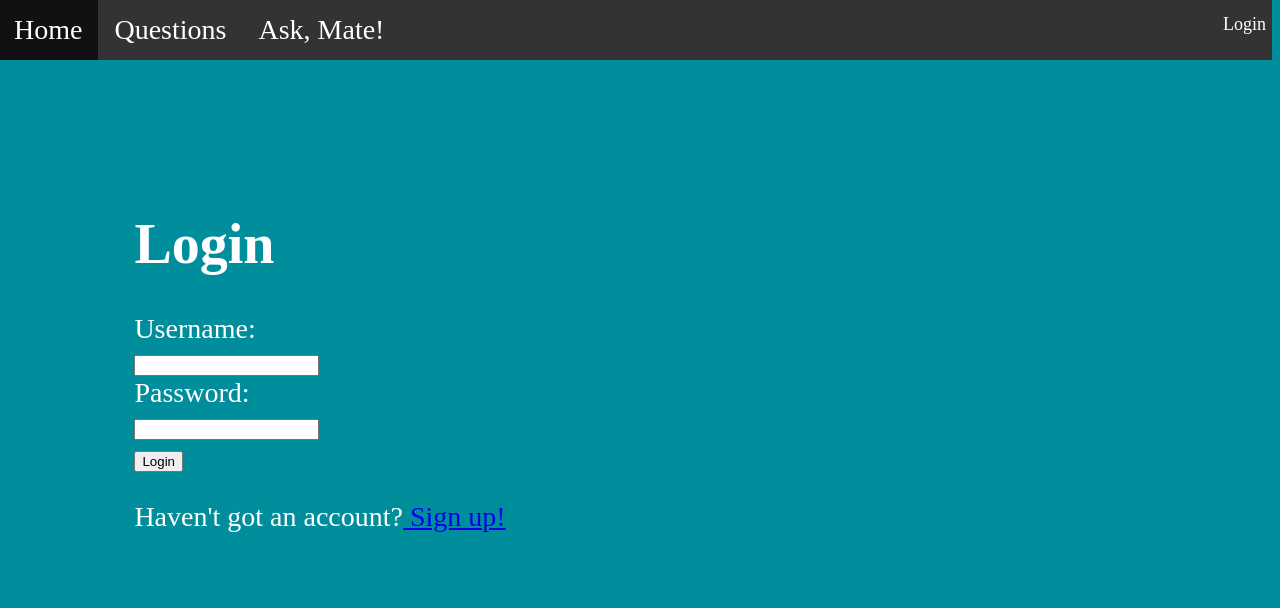
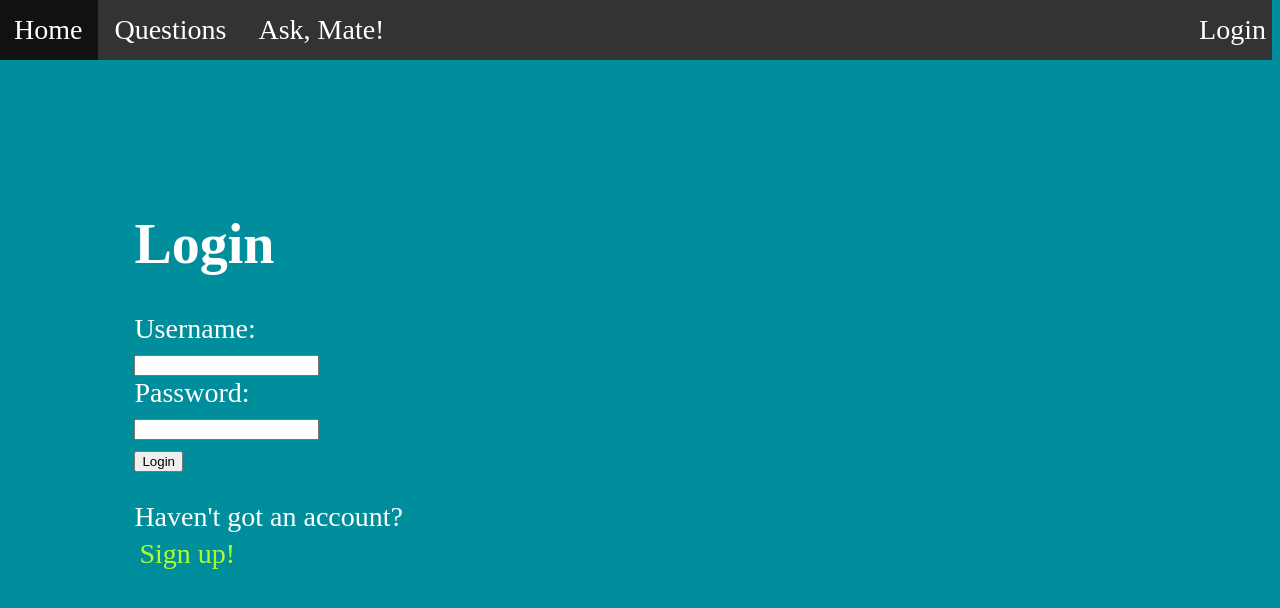
Before and after one commit to MaciejBiernat/AskMate, a Flask app: page /login in a window 1280 px wide. Shown: the top 608 px of the page. Run offline with Flask 2, Linux system fonts and the light colour scheme.

Commit message:
final fucking look

```diff
--- a/static/css/main.css
+++ b/static/css/main.css
@@ -3,6 +3,20 @@ body {
     color: white;
     font-size: 28px;
 }
+
+a {
+    display: block;
+    color: greenyellow;
+    text-align: left;
+    padding: 5px 5px;
+    text-decoration: none;
+}
+
+
+a:hover {
+    background-color: #86989B;
+}
+
 
 td {
     border: 1px solid #999;
@@ -64,7 +78,6 @@ td {
     padding: 14px 16px;
     text-decoration: none;
     float: right;
-    font-size: 18px;
 }
 
 /* for flash message after login */
```
